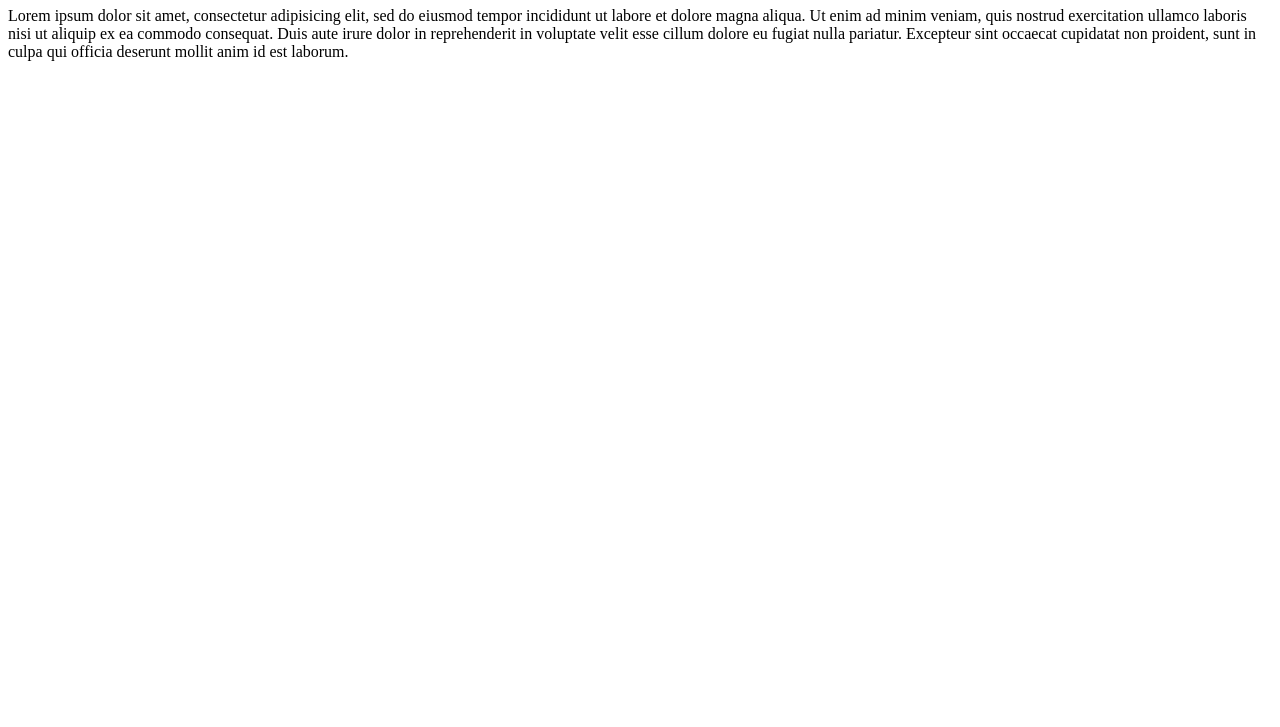
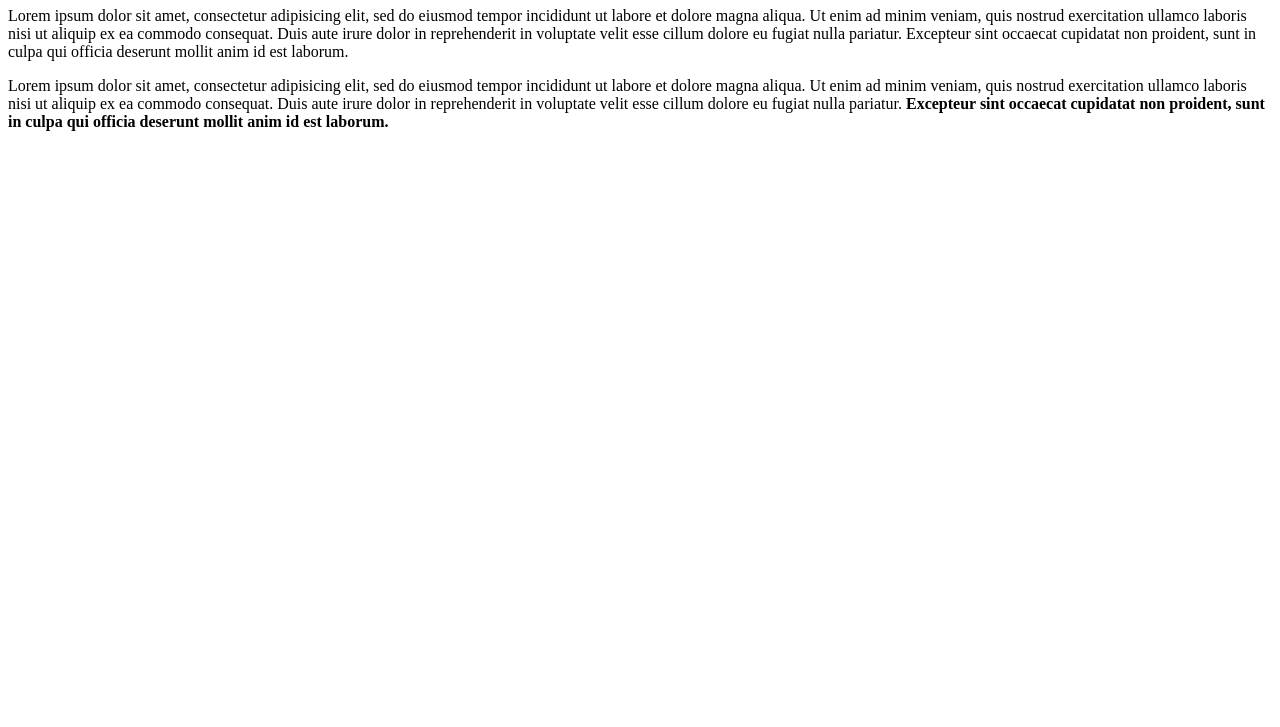
Before and after one commit to fedeheinemann/repoGit, a plain HTML site: page index.html in a window 1280 px wide. Shown: the part 73-800 px from the top of the page. Drawn offline with Linux system fonts and the light colour scheme.

Commit message:
Lorem Strong
abcde

```diff
--- a/index.html
+++ b/index.html
@@ -9,5 +9,12 @@
 
 <h1>Prueba Git</h1>
 <p>Lorem ipsum dolor sit amet, consectetur adipisicing elit, sed do eiusmod tempor incididunt ut labore et dolore magna aliqua. Ut enim ad minim veniam, quis nostrud exercitation ullamco laboris nisi ut aliquip ex ea commodo consequat. Duis aute irure dolor in reprehenderit in voluptate velit esse cillum dolore eu fugiat nulla pariatur. Excepteur sint occaecat cupidatat non proident, sunt in culpa qui officia deserunt mollit anim id est laborum.</p>
+
+<p>Lorem ipsum dolor sit amet, consectetur adipisicing elit, sed do eiusmod tempor incididunt ut labore et dolore magna aliqua. Ut enim ad minim veniam, quis nostrud exercitation ullamco laboris nisi ut aliquip ex ea commodo consequat. Duis aute irure dolor in reprehenderit in voluptate velit esse cillum dolore eu fugiat nulla pariatur. <strong>Excepteur sint occaecat cupidatat non proident, sunt in culpa qui officia deserunt mollit anim id est laborum.</strong></p>
+
+
+
+
   </body>
+
 </html>
```
